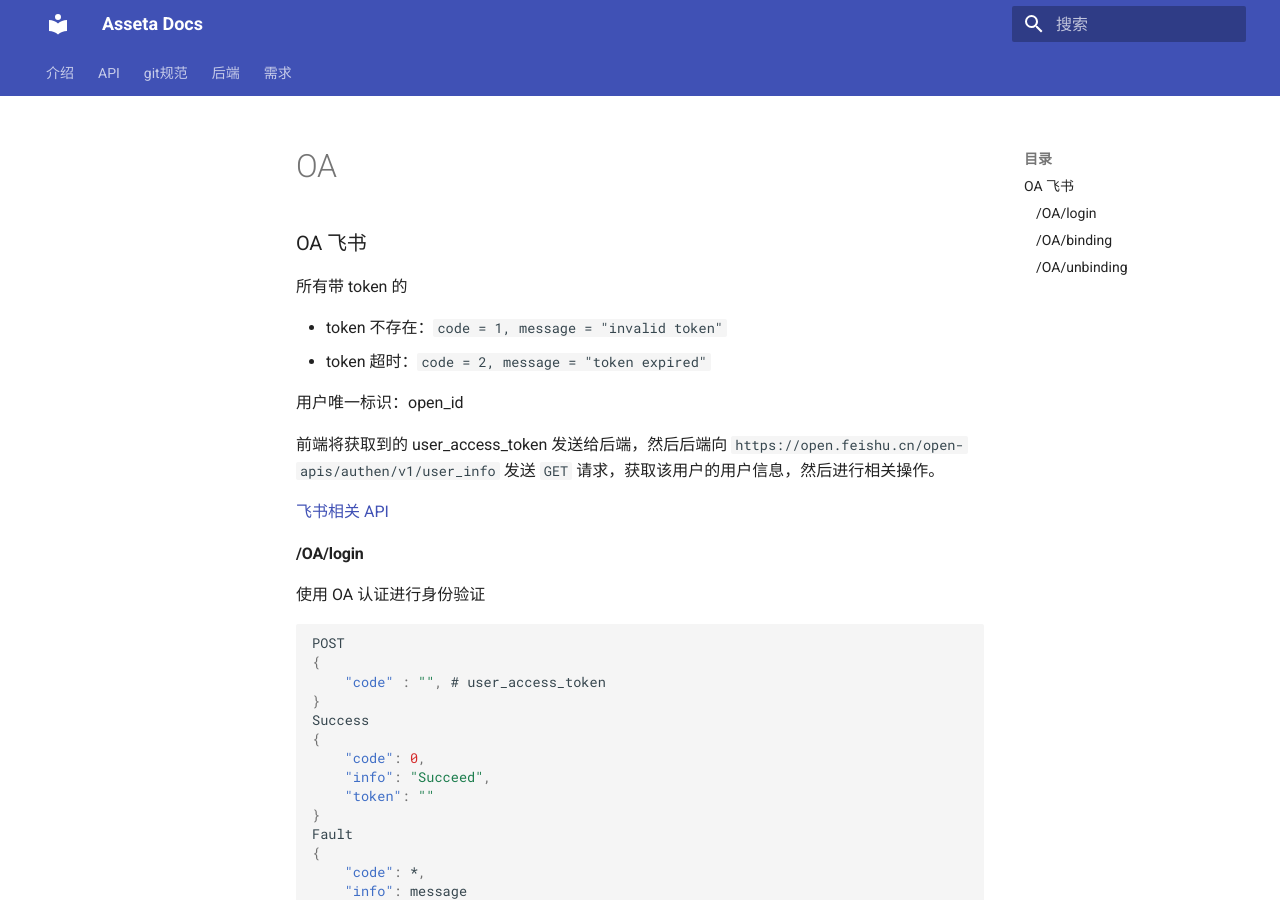
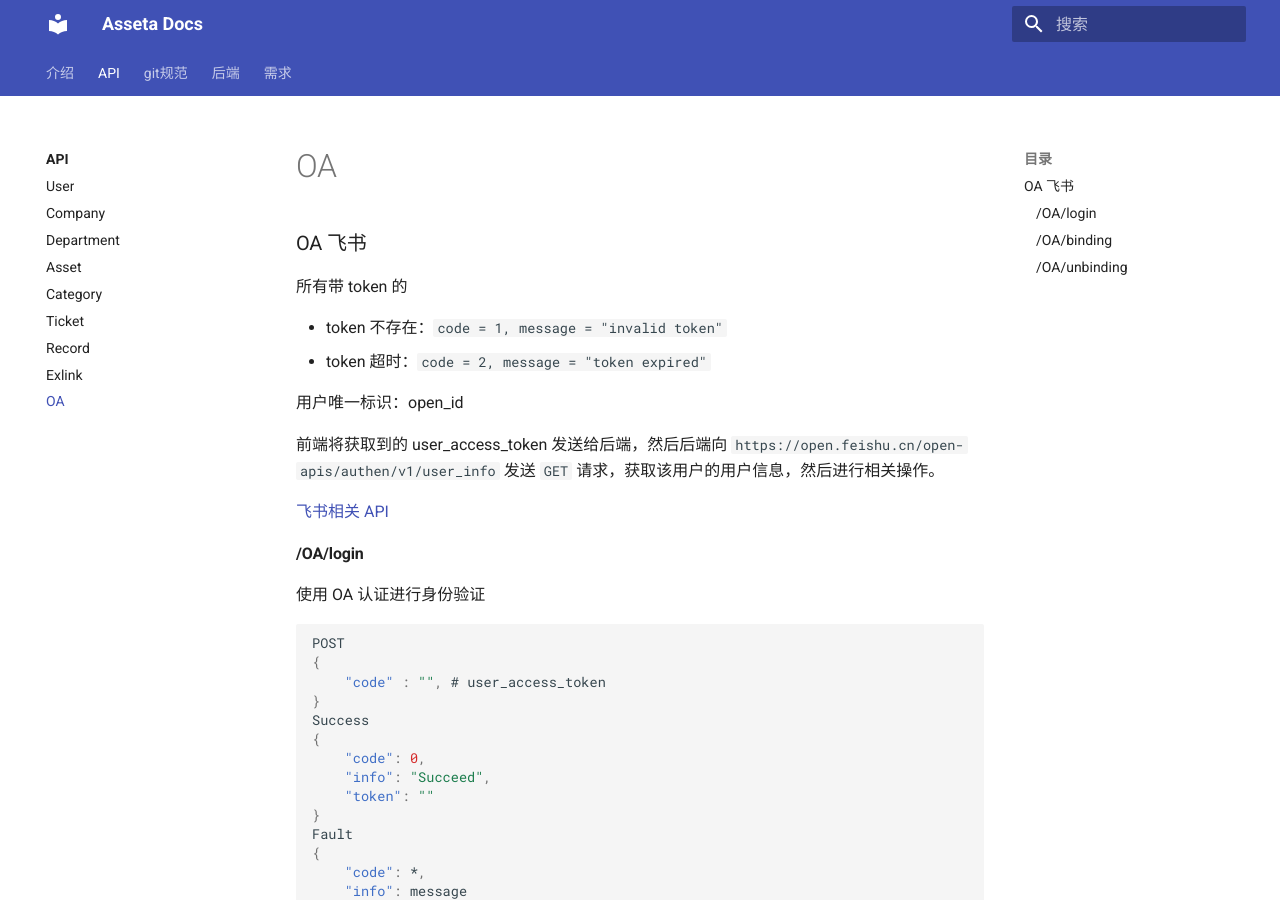
Before and after one commit to kuritas/asseta-docs, an MkDocs documentation site: the page built from docs/API/OA.md, in a window 1280 px wide and 900 px high. Built offline with MkDocs 1.6.1 and Material for MkDocs 9.7.7, drawn with Linux system fonts in a browser that asks for light colours.

Commit message:
add OA api

```diff
--- a/mkdocs.yml
+++ b/mkdocs.yml
@@ -58,6 +58,7 @@ nav:
         - Ticket: API/ticket.md
         - Record: API/record.md
         - Exlink: API/exlink.md
+        - OA: API/OA.md
     - git规范:
         - git/index.md
     - 后端:
```
